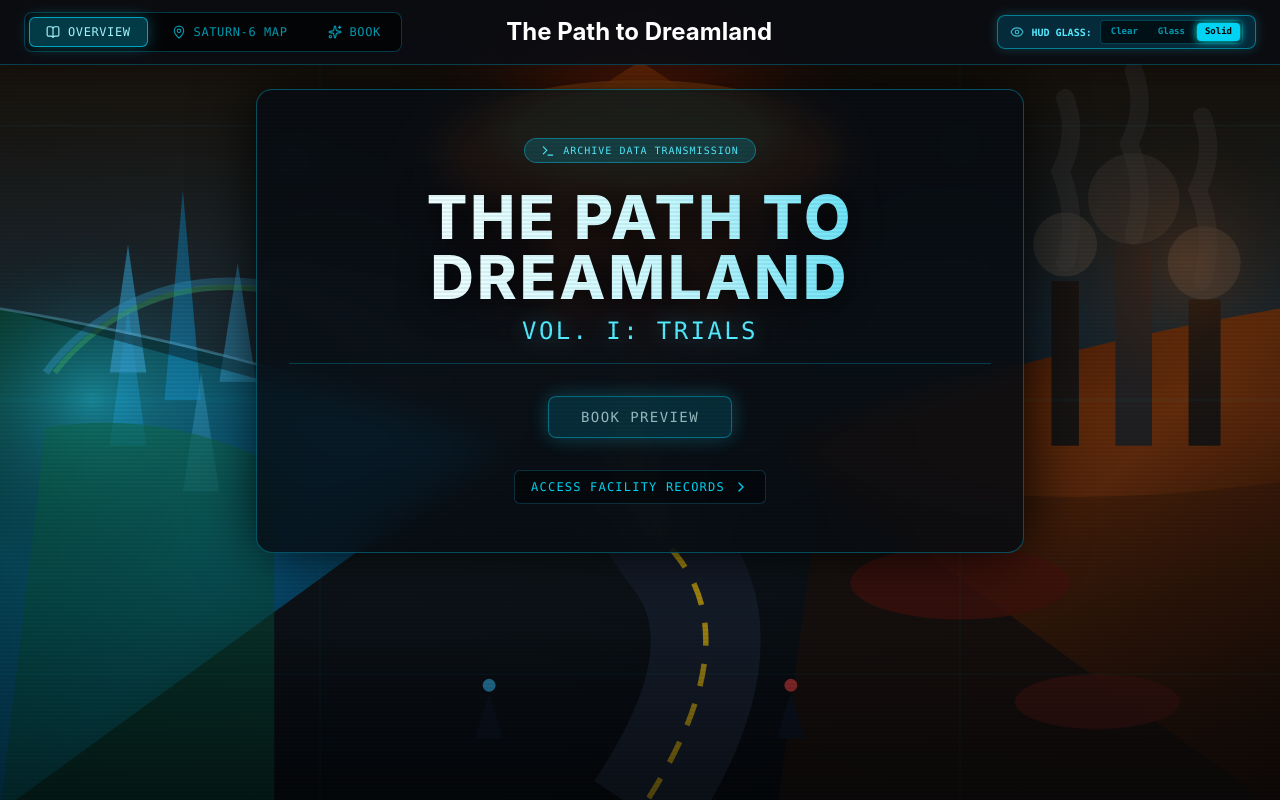
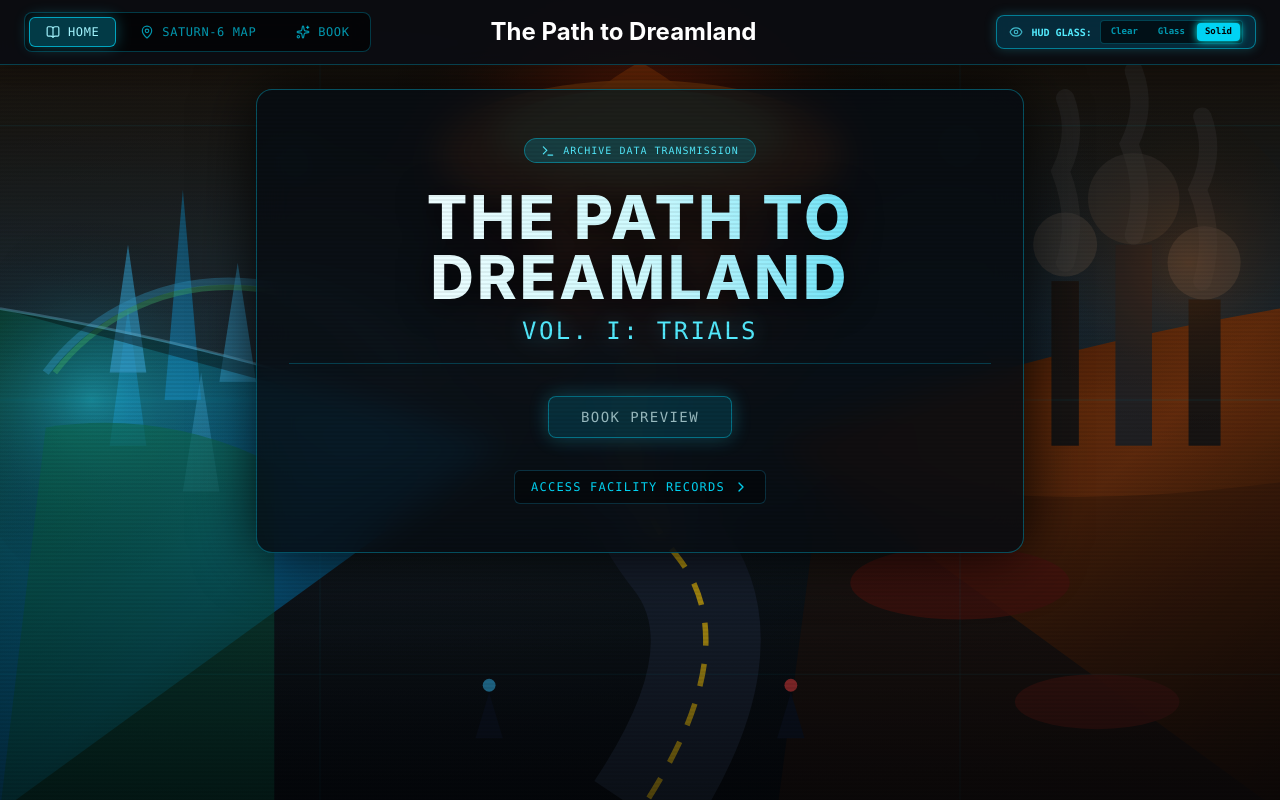
Before and after one commit to sstewart78/dreamland, a React (Vite) app: page / in a window 1280 px wide. Built offline with nearby package versions, Linux system fonts and the light colour scheme.

Commit message:
Change 'overview' to 'home'

```diff
--- a/src/Nav/Nav.tsx
+++ b/src/Nav/Nav.tsx
@@ -24,7 +24,7 @@ export function Nav({ activeTab, onTabChange, showMobileSchematicButton, isMobil
                   onTabChange={onTabChange}
                   page='home'
                   icon={<BookOpen className='w-3.5 h-3.5' />}
-                  text='Overview'
+                  text='Home'
                 />
                 <Button
                   activeTab={activeTab}
```
